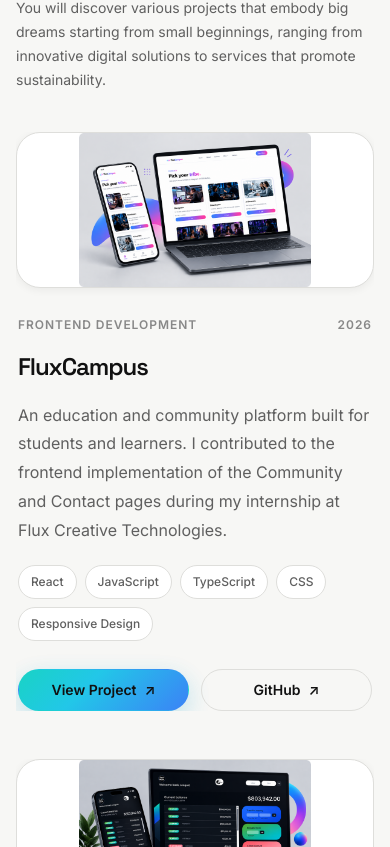
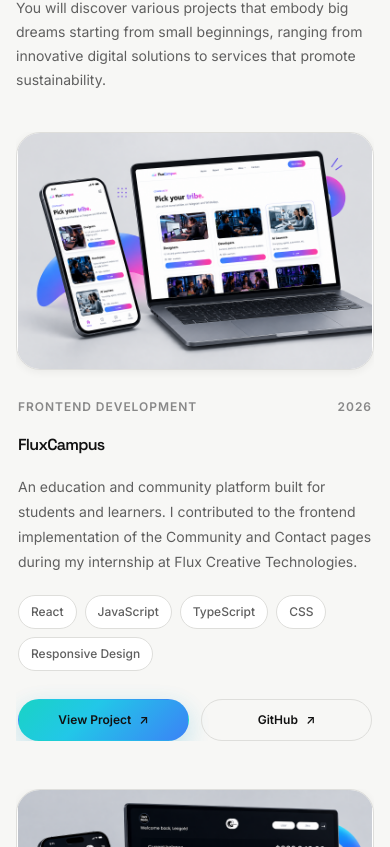
Before and after one commit to Noftyfootie/modern-portfolio, a React (Vite) app: page / in a window 390 px wide. Shown: the part 1377-2224 px from the top of the page. Built offline with nearby package versions, Linux system fonts and the light colour scheme.

Commit message:
Minimize font size

```diff
--- a/src/components/AchievementCard/AchievementCard.css
+++ b/src/components/AchievementCard/AchievementCard.css
@@ -59,7 +59,7 @@
 .achievement-card__title {
   max-width: 700px;
 
-  font-size: clamp(1.5rem, 3vw, 2rem);
+  font-size: clamp(1.5rem, 2vw, 1.5rem);
   letter-spacing: -0.035em;
 }
 
@@ -67,11 +67,11 @@
   color: var(--color-text-primary);
 
   font-size: var(--text-sm);
-  font-weight: 600;
+  font-weight: 500;
 }
 
 .achievement-card__description {
-  max-width: 700px;
+  max-width: 400px;
 
   color: var(--color-text-secondary);
 
--- a/src/components/ProjectCard/ProjectCard.css
+++ b/src/components/ProjectCard/ProjectCard.css
@@ -12,7 +12,7 @@
 .project-card__visual {
   position: relative;
   width: 100%;
-  aspect-ratio: 16 / 7;
+  aspect-ratio: 12 / 8;
 
   overflow: hidden;
 
@@ -116,7 +116,7 @@
 }
 
 .project-card__title {
-  font-size: clamp(1.5rem, 3vw, 2.25rem);
+  font-size: clamp(1rem, 3vw, 2rem);
   letter-spacing: -0.045em;
   line-height: 1.1;
 }
@@ -125,7 +125,7 @@
   max-width: 680px;
 
   color: var(--color-text-secondary);
-  font-size: var(--text-base);
+  font-size: var(--text-sm);
 
   line-height: 1.8;
 }
@@ -193,7 +193,7 @@
 
   border-radius: var(--radius-full);
 
-  font-size: var(--text-sm);
+  font-size: var(--text-xs);
   font-weight: 600;
 
   transition:
--- a/src/sections/Achievements/Achievements.css
+++ b/src/sections/Achievements/Achievements.css
@@ -47,7 +47,7 @@
   max-width: 700px;
   flex-shrink: 0;
   margin-top: 15px;
-  font-size: var(--text-lg);
+  font-size: var(--text-sm);
   line-height: 1.7;
 }
 
--- a/src/sections/Hero/Hero.css
+++ b/src/sections/Hero/Hero.css
@@ -181,7 +181,7 @@
 
   margin-bottom: var(--space-6);
 
-  font-size: clamp(3.5rem, 7vw, 6.5rem);
+  font-size: clamp(3rem, 5vw, 6rem);
   font-weight: 600;
 
   line-height: 0.98;
```
